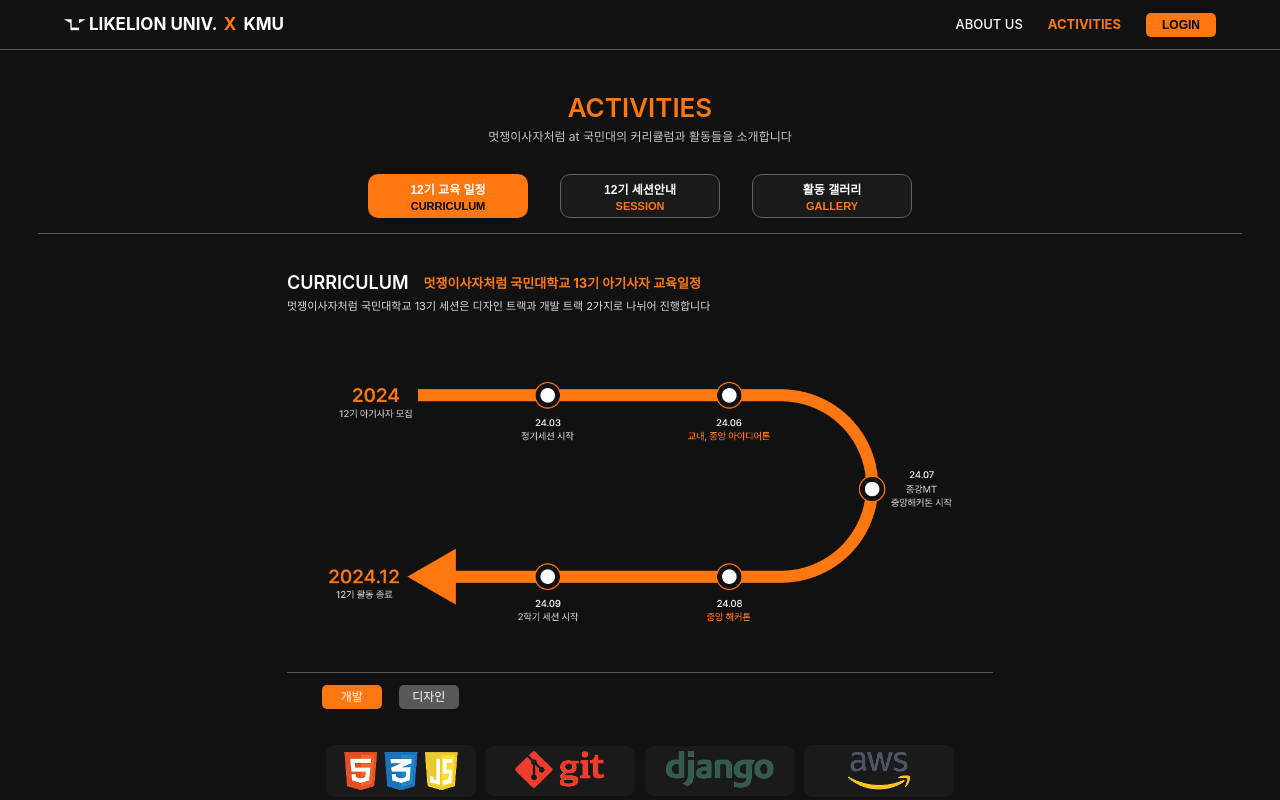
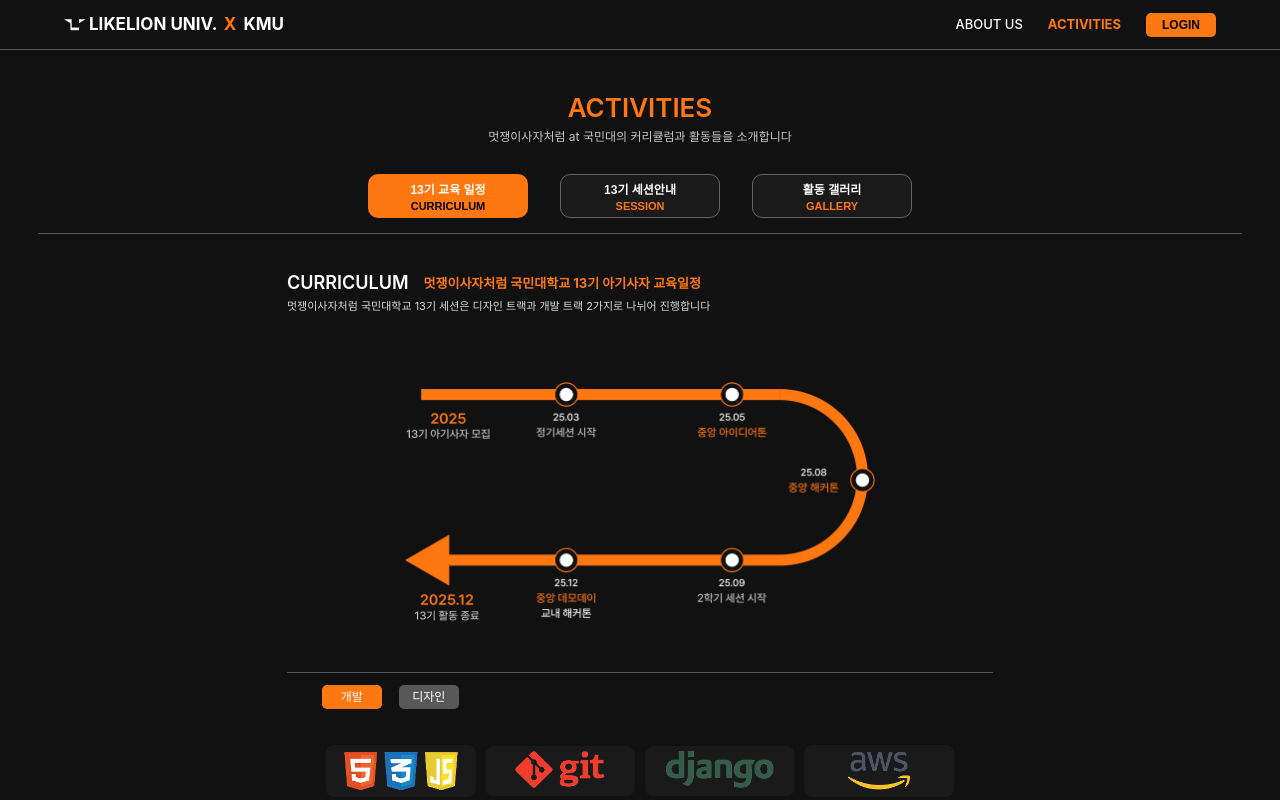
Before and after one commit to Dayeon0820/likelion13_homepage, a React (Create React App) app: page /activities in a window 1280 px wide. Shown: the top 800 px of the page. Built offline with nearby package versions, Linux system fonts and the light colour scheme.

Commit message:
커리큘럼 이미지 2025로 바꿈

```diff
--- a/src/activites/activites.jsx
+++ b/src/activites/activites.jsx
@@ -19,11 +19,11 @@
   const subtitle = "멋쟁이사자처럼 at 국민대의 커리큘럼과 활동들을 소개합니다";
   const buttons = [
     {
-      title: "12기 교육 일정",
+      title: "13기 교육 일정",
       detail: "CURRICULUM",
     },
     {
-      title: "12기 세션안내",
+      title: "13기 세션안내",
       detail: "SESSION",
     } /*
     {
--- a/src/activites/main_activites/session_activites.jsx
+++ b/src/activites/main_activites/session_activites.jsx
@@ -6,15 +6,15 @@
 
 function ActivitesSession() {
   const title = "SESSION";
-  const subtitle = "멋쟁이사자처럼 at 국민대 12기 세션 안내";
-  const description = `멋쟁이사자처럼 국민대학교 12기 세션은 디자인 트랙과 개발 트랙 2가지로 나뉘어 진행됩니다`;
+  const subtitle = "멋쟁이사자처럼 at 국민대 13기 세션 안내";
+  const description = `멋쟁이사자처럼 국민대학교 13기 세션은 디자인 트랙과 개발 트랙 2가지로 나뉘어 진행됩니다`;
 
   const sessionData = [
     {
       title: "개발 세션",
       trackTitle: "FRONTEND | BACKEND TRACK",
       description:
-        "디자인 프로세스를 경험하고 서비스 기획에 필요한 디자인 스킬을 학습합니다. 개발자와의 원활한 의사소통을 위해 협업 룰을 익히고 서비스의 퀄리티를 높일 수 있는 심화된 디자인 세션을 진행합니다.",
+        " 프론트엔드 트랙과 백엔드 트랙으로 운영되며 각 분야에 필요한 핵심 역량을 체계적으로 학습합니다. 트랙별 세션은 분리되어 진행되지만, 모든 회원은 자유롭게 다른 파트의 수업을 들을 수 있으며 원활한 학습을 위해 주 2회 출석이 필수입니다.",
       sessionArray: ["html, css, JS", "Django", "React", "git", "aws"], // 개발 세션에 해당하는 배열
     },
     {
@@ -62,13 +62,17 @@
         <section id="session-footer" className="active-common-footer">
           {sessionFooterData.map((footerItem, idx) => (
             <div className="session-footer_btn" key={idx}>
-            {["주 2회 세션 진행", "강의실 대여 예정"].includes(footerItem.title) ? (
+              {["주 2회 세션 진행", "강의실 대여 예정"].includes(
+                footerItem.title
+              ) ? (
                 <h3 className="footer-title-large">{footerItem.title}</h3>
               ) : (
                 <h4 className="footer-title-small">{footerItem.title}</h4>
               )}
 
-            {["*일부 세션 줌 가능", "*변동 가능"].includes(footerItem.subtitle) ? (
+              {["*일부 세션 줌 가능", "*변동 가능"].includes(
+                footerItem.subtitle
+              ) ? (
                 <p className="footer-subtext">{footerItem.subtitle}</p>
               ) : (
                 <h4 className="footer-subtitle">{footerItem.subtitle}</h4>
```
Also changed, not shown: public/curriculum.png. Lines whose indentation alone changed are shown as unchanged.
